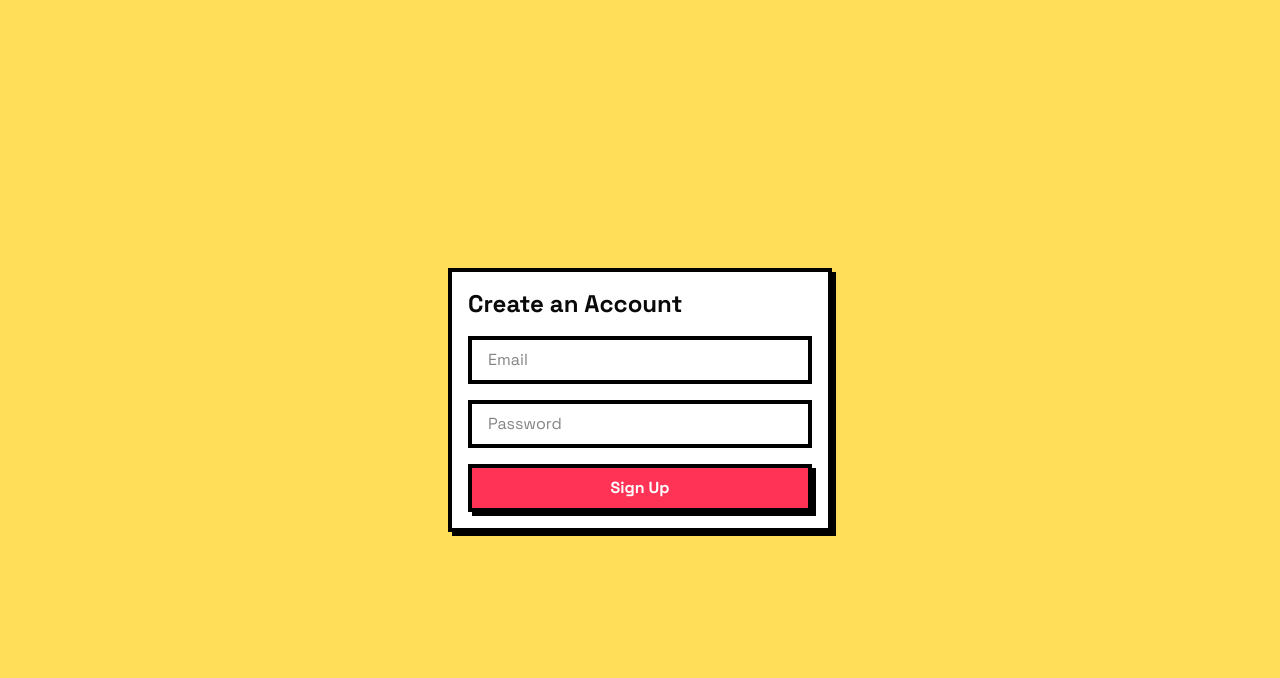
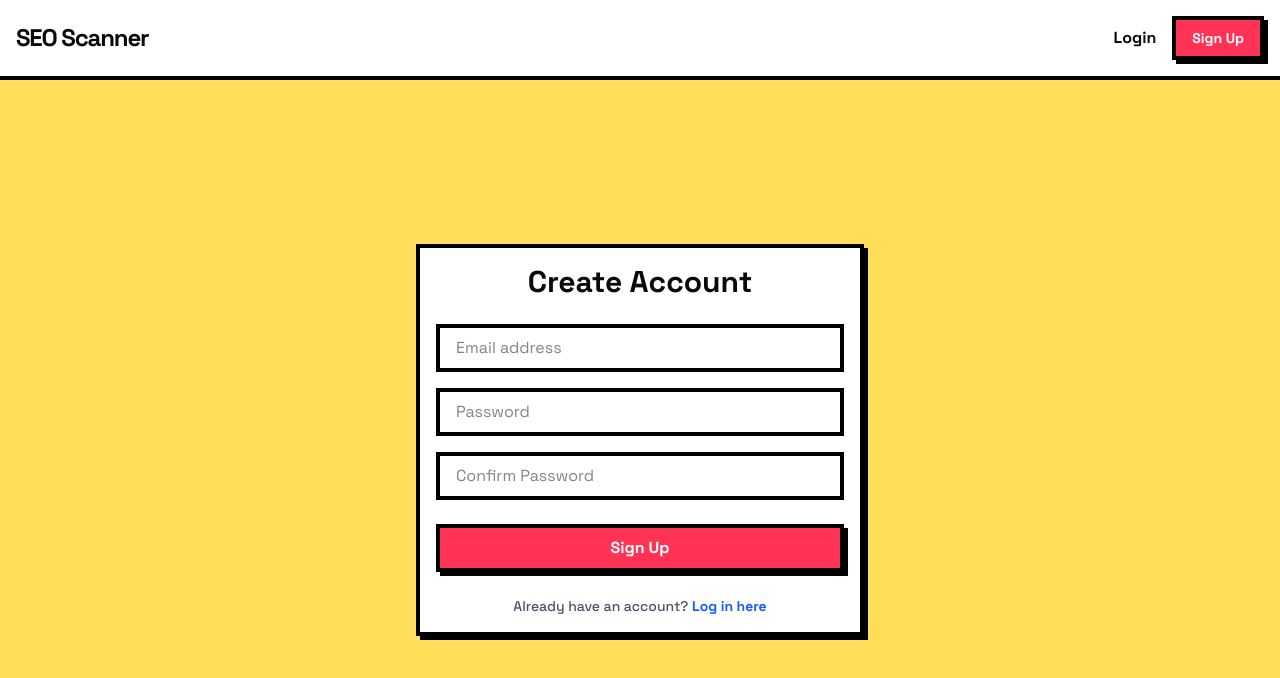
Before and after one commit to shivkantdhakre/seo-health-scanner-new, a Next.js app in the folder frontend/: page /signup in a window 1280 px wide. Shown: the top 678 px of the page. Built offline with nearby package versions, Linux system fonts and the light colour scheme; no server answers.

Commit message:
added navbar and logout, updated login & signup

```diff
--- a/frontend/app/(auth)/login/page.tsx
+++ b/frontend/app/(auth)/login/page.tsx
@@ -1,73 +1,81 @@
 "use client";
 import { useState } from 'react';
 import { useRouter } from 'next/navigation';
+import Link from 'next/link';
 import { loginUser } from '@/lib/auth';
-import { validateEmail } from '@/lib/validation';
-import { validatePassword } from '@/lib/validation';
+import { useAuth } from '@/lib/AuthContext';
+import { validateEmail, validatePassword } from '@/lib/validation';
 import type { ApiError } from '@/lib/types';
+// Assuming you have the loading spinner component
+import { LoadingSpinner } from '@/components/loading-spinner';
 
 export default function LoginPage() {
   const [email, setEmail] = useState('');
   const [password, setPassword] = useState('');
-  const [error, setError] = useState(''); // State for error messages
+  const [error, setError] = useState('');
+  const [isSubmitting, setIsSubmitting] = useState(false); // Loading state
   const router = useRouter();
+  const { checkAuth } = useAuth(); // Import from context
 
   const handleLogin = async (e: React.FormEvent<HTMLFormElement>) => {
     e.preventDefault();
-    setError(''); // Clear previous errors
+    setError('');
+    setIsSubmitting(true);
 
-    // Validate inputs
     const emailValidation = validateEmail(email);
     if (!emailValidation.isValid) {
       setError(emailValidation.error || 'Please enter a valid email');
-      return;
-    }
-
-    const passwordValidation = validatePassword(password);
-    if (!passwordValidation.isValid) {
-      setError(passwordValidation.error || 'Password must be at least 8 characters long');
+      setIsSubmitting(false);
       return;
     }
 
     try {
       await loginUser(email, password);
+      await checkAuth(); // Tell the global state we are logged in!
       router.push('/dashboard');
     } catch (err) {
-      // Handle different types of errors
-      console.error('Login failed', err);
-
-      if (err && typeof err === 'object' && 'message' in err) {
-        const apiError = err as ApiError;
-        setError(apiError.message || 'Login failed. Please check your email and password.');
-      } else {
-        setError('Login failed. Please check your email and password.');
-      }
+      const apiError = err as ApiError;
+      setError(apiError.message || 'Login failed. Please check your credentials.');
+      setIsSubmitting(false);
     }
   };
 
   return (
-    <div className="min-h-screen flex items-center justify-center bg-[#FFDE59]">
-      <form onSubmit={handleLogin} className="neo-card bg-white p-8 w-96">
-        <h1 className="text-2xl font-bold mb-4">Login</h1>
+    <div className="min-h-[calc(100vh-80px)] flex items-center justify-center bg-[#FFDE59] p-4">
+      <form onSubmit={handleLogin} className="neo-card bg-white p-8 w-full max-w-md">
+        <h1 className="text-3xl font-black mb-6 text-center">Welcome Back</h1>
+
         <input
           type="email"
-          placeholder="Email"
+          placeholder="Email address"
           value={email}
           onChange={(e) => setEmail(e.target.value)}
           className="neo-input w-full mb-4"
+          disabled={isSubmitting}
         />
+
         <input
           type="password"
           placeholder="Password"
           value={password}
           onChange={(e) => setPassword(e.target.value)}
-          className="neo-input w-full mb-4"
+          className="neo-input w-full mb-6"
+          disabled={isSubmitting}
         />
 
-        {/* This will display the login error message */}
-        {error && <p className="text-red-500 text-sm font-bold mb-4">{error}</p>}
+        {error && <p className="text-red-500 text-sm font-bold mb-4 p-3 bg-red-50 border-2 border-red-500 rounded">{error}</p>}
 
-        <button type="submit" className="neo-button bg-[#FF5757] w-full">Login</button>
+        <button
+          type="submit"
+          disabled={isSubmitting}
+          className="neo-button bg-[#FF5757] w-full flex justify-center items-center h-12"
+        >
+          {isSubmitting ? <LoadingSpinner /> : 'Login'}
+        </button>
+
+        <p className="mt-6 text-center text-sm font-medium text-gray-600">
+          Don't have an account? <Link href="/signup" className="text-blue-600 hover:underline font-bold">Sign up here</Link>
+        </p>
       </form>
     </div>
   );
--- a/frontend/app/(auth)/signup/page.tsx
+++ b/frontend/app/(auth)/signup/page.tsx
@@ -1,66 +1,82 @@
 "use client";
-
 import { useState } from 'react';
 import { useRouter } from 'next/navigation';
+import Link from 'next/link';
 import { signupUser } from '@/lib/auth';
+import { useAuth } from '@/lib/AuthContext';
 import { validateEmail, validatePassword } from '@/lib/validation';
 import type { ApiError } from '@/lib/types';
+import { LoadingSpinner } from '@/components/loading-spinner';
 
 export default function SignupPage() {
   const [email, setEmail] = useState('');
   const [password, setPassword] = useState('');
-  const [error, setError] = useState(''); // State to hold our error message
+  const [confirmPassword, setConfirmPassword] = useState('');
+  const [error, setError] = useState('');
+  const [isSubmitting, setIsSubmitting] = useState(false);
+
   const router = useRouter();
+  const { checkAuth } = useAuth(); // Connect to global state
 
   const handleSignup = async (e: React.FormEvent<HTMLFormElement>) => {
     e.preventDefault();
-    setError(''); // Clear previous errors
+    setError('');
+    setIsSubmitting(true);
 
-    // Validate email
+    // 1. Validate Email
     const emailValidation = validateEmail(email);
     if (!emailValidation.isValid) {
       setError(emailValidation.error || 'Please enter a valid email');
+      setIsSubmitting(false);
       return;
     }
 
-    // Validate password
+    // 2. Validate Password Strength
     const passwordValidation = validatePassword(password);
     if (!passwordValidation.isValid) {
       setError(passwordValidation.error || 'Password must be at least 8 characters long');
+      setIsSubmitting(false);
+      return;
+    }
+
+    // 3. Confirm Passwords Match
+    if (password !== confirmPassword) {
+      setError('Passwords do not match. Please try again.');
+      setIsSubmitting(false);
       return;
     }
 
     try {
-      // Call the signup API function from our lib/auth.ts utility
+      // Create the account
       await signupUser(email, password);
 
-      // If signup is successful, redirect the user to login
-      router.push('/login');
+      // Immediately update global auth state so the Navbar changes
+      await checkAuth();
 
+      // Redirect to dashboard
+      router.push('/dashboard');
     } catch (err) {
-      // This block runs if the API call fails
       console.error('Signup failed', err);
+      const apiError = err as ApiError;
 
-      if (err && typeof err === 'object' && 'message' in err) {
-        const apiError = err as ApiError;
-        setError(apiError.message || 'Signup failed. This email may already be registered.');
-      } else {
-        setError('Signup failed. This email may already be registered.');
-      }
+      // Handle "Email already in use" or other backend errors
+      setError(apiError.message || 'Signup failed. This email might already be in use.');
+      setIsSubmitting(false);
     }
   };
 
   return (
-    <div className="min-h-screen flex items-center justify-center bg-[#FFDE59]">
-      <form onSubmit={handleSignup} className="neo-card bg-white p-8 w-96">
-        <h1 className="text-2xl font-bold mb-4">Create an Account</h1>
+    <div className="min-h-[calc(100vh-80px)] flex items-center justify-center bg-[#FFDE59] p-4">
+      <form onSubmit={handleSignup} className="neo-card bg-white p-8 w-full max-w-md">
+        <h1 className="text-3xl font-black mb-6 text-center">Create Account</h1>
 
         <input
           type="email"
-          placeholder="Email"
+          placeholder="Email address"
           value={email}
           onChange={(e) => setEmail(e.target.value)}
           className="neo-input w-full mb-4"
+          disabled={isSubmitting}
           required
         />
 
@@ -70,13 +86,41 @@ export default function SignupPage() {
           value={password}
           onChange={(e) => setPassword(e.target.value)}
           className="neo-input w-full mb-4"
+          disabled={isSubmitting}
           required
         />
 
-        {/* This line will conditionally display the error message */}
-        {error && <p className="text-red-500 text-sm font-bold mb-4">{error}</p>}
+        <input
+          type="password"
+          placeholder="Confirm Password"
+          value={confirmPassword}
+          onChange={(e) => setConfirmPassword(e.target.value)}
+          className="neo-input w-full mb-6"
+          disabled={isSubmitting}
+          required
+        />
 
-        <button type="submit" className="neo-button bg-[#FF5757] w-full">Sign Up</button>
+        {/* Error Message Display */}
+        {error && (
+          <p className="text-red-500 text-sm font-bold mb-4 p-3 bg-red-50 border-2 border-red-500 rounded">
+            {error}
+          </p>
+        )}
+
+        <button
+          type="submit"
+          disabled={isSubmitting}
+          className="neo-button bg-[#FF5757] w-full flex justify-center items-center h-12"
+        >
+          {isSubmitting ? <LoadingSpinner /> : 'Sign Up'}
+        </button>
+
+        <p className="mt-6 text-center text-sm font-medium text-gray-600">
+          Already have an account?{' '}
+          <Link href="/login" className="text-blue-600 hover:underline font-bold">
+            Log in here
+          </Link>
+        </p>
       </form>
     </div>
   );
--- a/frontend/app/layout.tsx
+++ b/frontend/app/layout.tsx
@@ -3,8 +3,9 @@ import "./globals.css";
 import type { Metadata } from "next";
 import { Space_Grotesk } from "next/font/google";
 import { ErrorBoundary } from "@/components/error-boundary";
+import { AuthProvider } from "@/lib/AuthContext";
 import Providers from "./providers";
-// import { ErrorBoundary } from "@/components/error-boundary";
+import Navbar from "@/components/Navbar"; // Import the Navbar we created
 
 const spaceGrotesk = Space_Grotesk({
   subsets: ["latin"],
@@ -13,7 +14,6 @@ const spaceGrotesk = Space_Grotesk({
 });
 
 // This metadata object defines the default title and description for all pages.
-// It's great for SEO and for what users see in their browser tabs.
 export const metadata: Metadata = {
   title: "SEO Health Scanner - Check Your Website's SEO",
   description:
@@ -36,10 +36,23 @@ export default function RootLayout({
   return (
     <html lang="en">
       <body className={spaceGrotesk.className}>
+        {/* Providers (like React Query) wrap everything */}
         <Providers>
-          <ErrorBoundary>
-            {children}
-          </ErrorBoundary>
+          {/* AuthProvider wraps the UI so Navbar and pages know who is logged in */}
+          <AuthProvider>
+            {/* ErrorBoundary catches client-side crashes */}
+            <ErrorBoundary>
+
+              {/* Navbar sits above all page content */}
+              <Navbar />
+
+              {/* The actual page content loads here */}
+              <main>
+                {children}
+              </main>
+
+            </ErrorBoundary>
+          </AuthProvider>
         </Providers>
       </body>
     </html>
--- /dev/null
+++ b/frontend/components/Navbar.tsx
@@ -0,0 +1,39 @@
+"use client";
+import Link from 'next/link';
+import { useAuth } from '@/lib/AuthContext';
+
+export default function Navbar() {
+  const { user, isLoading, logout } = useAuth();
+
+  return (
+    <nav className="bg-white border-b-4 border-black p-4 sticky top-0 z-50">
+      <div className="max-w-7xl mx-auto flex justify-between items-center">
+        <Link href="/" className="text-2xl font-bold tracking-tighter">
+          SEO Scanner
+        </Link>
+
+        <div className="flex gap-4 items-center">
+          {isLoading ? (
+            <div className="w-20 h-8 bg-gray-200 animate-pulse rounded neo-card"></div>
+          ) : user ? (
+            <>
+              <Link href="/dashboard" className="font-bold hover:underline">Dashboard</Link>
+              <div className="font-medium text-gray-600">|</div>
+              <span className="font-bold">{user.email}</span>
+              <button onClick={logout} className="neo-button bg-gray-200 text-sm py-1 px-3">
+                Logout
+              </button>
+            </>
+          ) : (
+            <>
+              <Link href="/login" className="font-bold hover:underline">Login</Link>
+              <Link href="/signup" className="neo-button bg-[#FFDE59] text-sm py-1 px-3">
+                Sign Up
+              </Link>
+            </>
+          )}
+        </div>
+      </div>
+    </nav>
+  );
+}
--- /dev/null
+++ b/frontend/global.d.ts
@@ -0,0 +1,3 @@
+declare module '*.css';
+declare module '*.scss';
+declare module '*.sass';
--- /dev/null
+++ b/frontend/lib/AuthContext.tsx
@@ -0,0 +1,53 @@
+"use client";
+import React, { createContext, useContext, useState, useEffect } from 'react';
+import { getUserProfile, logoutUser } from './auth';
+import { useRouter } from 'next/navigation';
+
+interface AuthContextType {
+  user: any | null;
+  isLoading: boolean;
+  checkAuth: () => Promise<void>;
+  logout: () => Promise<void>;
+}
+
+const AuthContext = createContext<AuthContextType>({
+  user: null,
+  isLoading: true,
+  checkAuth: async () => {},
+  logout: async () => {},
+});
+
+export const AuthProvider = ({ children }: { children: React.ReactNode }) => {
+  const [user, setUser] = useState(null);
+  const [isLoading, setIsLoading] = useState(true);
+  const router = useRouter();
+
+  const checkAuth = async () => {
+    try {
+      const userData = await getUserProfile();
+      setUser(userData);
+    } catch (error) {
+      setUser(null); // Not logged in or token expired
+    } finally {
+      setIsLoading(false);
+    }
+  };
+
+  const logout = async () => {
+    await logoutUser();
+    setUser(null);
+    router.push('/login');
+  };
+
+  useEffect(() => {
+    checkAuth();
+  }, []);
+
+  return (
+    <AuthContext.Provider value={{ user, isLoading, checkAuth, logout }}>
+      {children}
+    </AuthContext.Provider>
+  );
+};
+
+export const useAuth = () => useContext(AuthContext);
```
Also changed, not shown: frontend/lib/auth.ts (+11 -0 lines), 1 other file (tests, documents, lock files or other folders).
